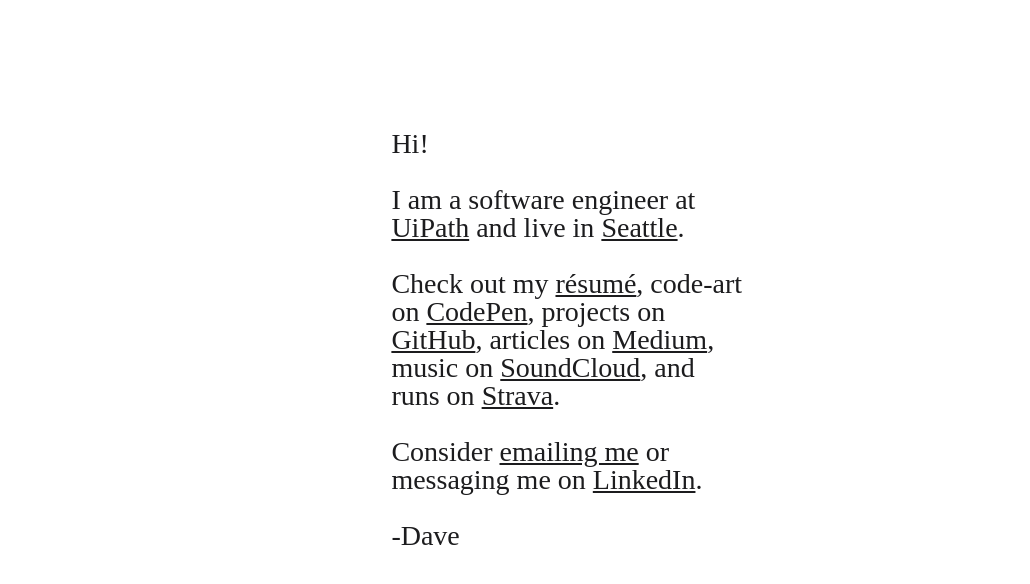
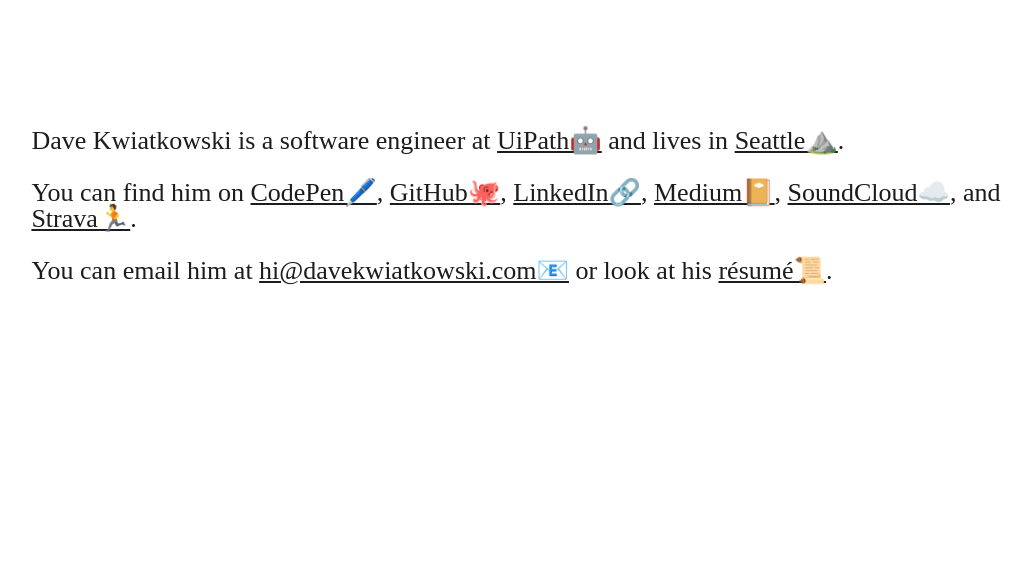
Before and after one commit to davekwiatkowski/davekwiatkowski.github.io, a React (Create React App) app: page / in a window 1280 px wide. Shown: the top 584 px of the page, without its empty margins (71-1101 px from the left). Built offline with nearby package versions, Linux system fonts and the light colour scheme.

Commit message:
Add emojis

```diff
--- a/src/App.css
+++ b/src/App.css
@@ -6,5 +6,4 @@
 
 .Content {
   padding: 8vw;
-  max-width: 20em;
 }
--- a/src/App.tsx
+++ b/src/App.tsx
@@ -7,48 +7,36 @@
 const App: FC = () => (
   <div className='App'>
     <div className='Content'>
-      <p>Hi!</p>
       <p>
-        I am a software engineer at
+        Dave Kwiatkowski is a software engineer at
         <Link
           text={Strings.employer}
           url={Links.employer}
           isPrecededBySpace
           isSucceededBySpace
         />
-        and live in
+        and lives in
         <Link text={Strings.homeTown} url={Links.homeTown} isPrecededBySpace />.
       </p>
       <p>
-        Check out my
-        <Link text={Strings.resume} url={Links.resume} isPrecededBySpace />,
-        code-art on
+        You can find him on
         <Link text={Strings.codePen} url={Links.codePen} isPrecededBySpace />,
-        projects on
         <Link text={Strings.github} url={Links.github} isPrecededBySpace />,
-        articles on
+        <Link text={Strings.linkedIn} url={Links.linkedIn} isPrecededBySpace />,
         <Link text={Strings.medium} url={Links.medium} isPrecededBySpace />,
-        music on
         <Link
           text={Strings.soundCloud}
           url={Links.soundCloud}
           isPrecededBySpace
         />
-        , and runs on
+        , and
         <Link text={Strings.strava} url={Links.strava} isPrecededBySpace />.
       </p>
       <p>
-        Consider
-        <Link
-          text='emailing me'
-          url={Links.email}
-          isPrecededBySpace
-          isSucceededBySpace
-        />
-        or messaging me on
-        <Link text={Strings.linkedIn} url={Links.linkedIn} isPrecededBySpace />.
+        You can email him at <Link text={Strings.email} url={Links.email} /> or
+        look at his
+        <Link text={Strings.resume} url={Links.resume} isPrecededBySpace />.
       </p>
-      <p>-Dave</p>
     </div>
   </div>
 );
--- a/src/components/Link.css
+++ b/src/components/Link.css
@@ -2,6 +2,7 @@
   text-decoration: underline;
   color: inherit;
   transition: color 200ms;
+  white-space: nowrap;
 }
 
 .Link a:hover {
--- a/src/constants/Strings.ts
+++ b/src/constants/Strings.ts
@@ -1,13 +1,14 @@
 const Strings = {
-  employer: 'UiPath',
-  homeTown: 'Seattle',
-  resume: 'résumé',
-  codePen: 'CodePen',
-  github: 'GitHub',
-  medium: 'Medium',
-  linkedIn: 'LinkedIn',
-  soundCloud: 'SoundCloud',
-  strava: 'Strava',
+  email: 'hi@davekwiatkowski.com📧',
+  employer: 'UiPath🤖',
+  homeTown: 'Seattle⛰️',
+  resume: 'résumé📜',
+  codePen: 'CodePen🖊️',
+  github: 'GitHub🐙',
+  medium: 'Medium📔',
+  linkedIn: 'LinkedIn🔗',
+  soundCloud: 'SoundCloud☁️',
+  strava: 'Strava🏃‍',
 };
 
 export default Strings;
--- a/src/index.css
+++ b/src/index.css
@@ -3,7 +3,7 @@
 }
 
 html {
-  font-size: 28px;
+  font-size: 26px;
   font-family: 'Times New Roman', Times, serif;
   color: rgb(28, 28, 30);
   font-weight: 300;
```
